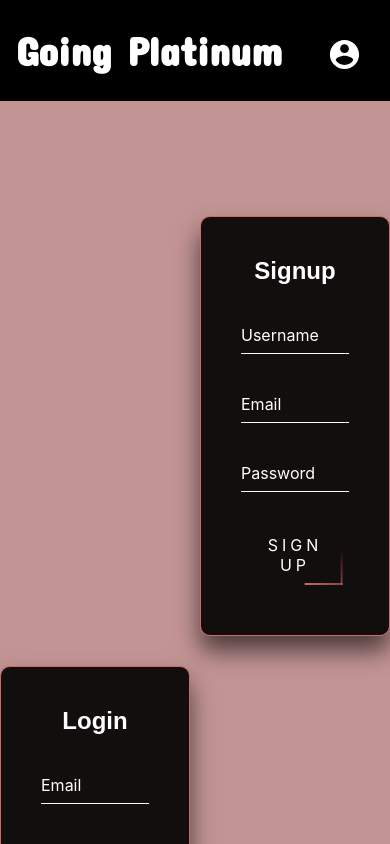
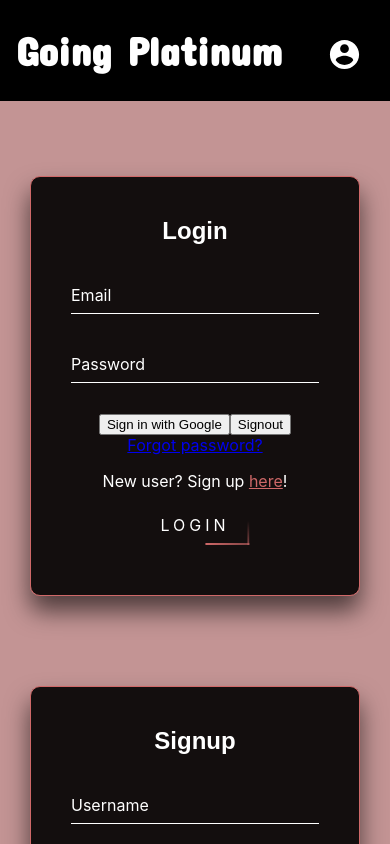
Before and after one commit to DevDan13/going-platinum, a React (Create React App) app in the folder client/: page /login in a window 390 px wide. Shown: the top 844 px of the page. Built offline with nearby package versions, Linux system fonts and the light colour scheme; no server answers; a web font is replaced by a local one.

Commit message:
Most CSS and ScrollLink component created for Login page.

```diff
--- a/client/src/components/Firebase/SignIn.js
+++ b/client/src/components/Firebase/SignIn.js
@@ -1,6 +1,8 @@
+/* eslint-disable jsx-a11y/anchor-is-valid */
 import React, { useState } from "react";
 import { Link } from "react-router-dom";
 import { signInWithGoogle, logOut, auth } from "../../firebase";
+import ScrollLink from "../ScrollLink/index"
 import {
   FormGroup,
   FormHelperText,
@@ -93,6 +95,8 @@ const SignIn = () => {
             Forgot password?
             {" "}
           </Link>
+
+          <ScrollLink></ScrollLink>
         </div>
 
 
--- a/client/src/components/LoginForm/Form.js
+++ b/client/src/components/LoginForm/Form.js
@@ -9,12 +9,12 @@ function LoginForm() {
     <div className="img">
       <Header></Header>
       <Grid container id="grid-container">
+        <Grid id="signin-div" item xs={12} md={6}>
+          <SignIn />
+        </Grid>
+
         <Grid id="signup-div" item xs={12} md={6}>
           <SignUp />
-        </Grid>
-
-        <Grid id="signin-div" item xs={12} md={6}>
-          <SignIn />
         </Grid>
       </Grid>
     </div>
--- a/client/src/components/LoginForm/style.css
+++ b/client/src/components/LoginForm/style.css
@@ -1,7 +1,6 @@
 #grid-container {
   display: flex;
   justify-content: center;
-  margin-top: 100px;
 }
 
 #or {
@@ -9,20 +8,37 @@
   font-family: "Montserrat Subrayada";
 }
 
+@media screen and (min-width: 964px) {
+  #signin-div {
+    padding-right: 200px;
+  }
+
+  #signup-div {
+    padding-left: 200px;
+  }
+
+  #grid-container {
+    margin-top: 50px;
+  }
+
+}
+
 #signin-div {
-    display: flex;
-    justify-content: center;
-    padding-right: 200px;
+  display: flex;
+  justify-content: center;
 }
 
 #signup-div {
-    display: flex;
-    justify-content: center;
-    padding-left: 200px;
+  display: flex;
+  justify-content: center;
 }
 
-@media screen and (max-width: 864px) {
-  #or {
-    margin-top: 200px;
+@media screen and (max-width: 964px) {
+  #signup-div {
+    margin-top: 60px;
+  }
+
+  #signin-div {
+    margin-top: 60px;
   }
 }
--- /dev/null
+++ b/client/src/components/ScrollLink/index.js
@@ -0,0 +1,23 @@
+import { Link, animateScroll as scroll } from "react-scroll";
+
+function ScrollLink() {
+  return (
+    <p style={{ color: "white" }}>
+      New user? Sign up{" "}
+      <Link
+        to="signup-div"
+        smooth="easeInOutExpo"
+        duration={750}
+        delay={250}
+        ignoreCancelEvents={false}
+      >
+        <a style={{ color: "rgb(207, 104, 104)" }} href="#">
+          here
+        </a>
+        !
+      </Link>
+    </p>
+  );
+}
+
+export default ScrollLink;
```
Also changed, not shown: client/src/pages/profile/index.js (+0 -23 lines).
